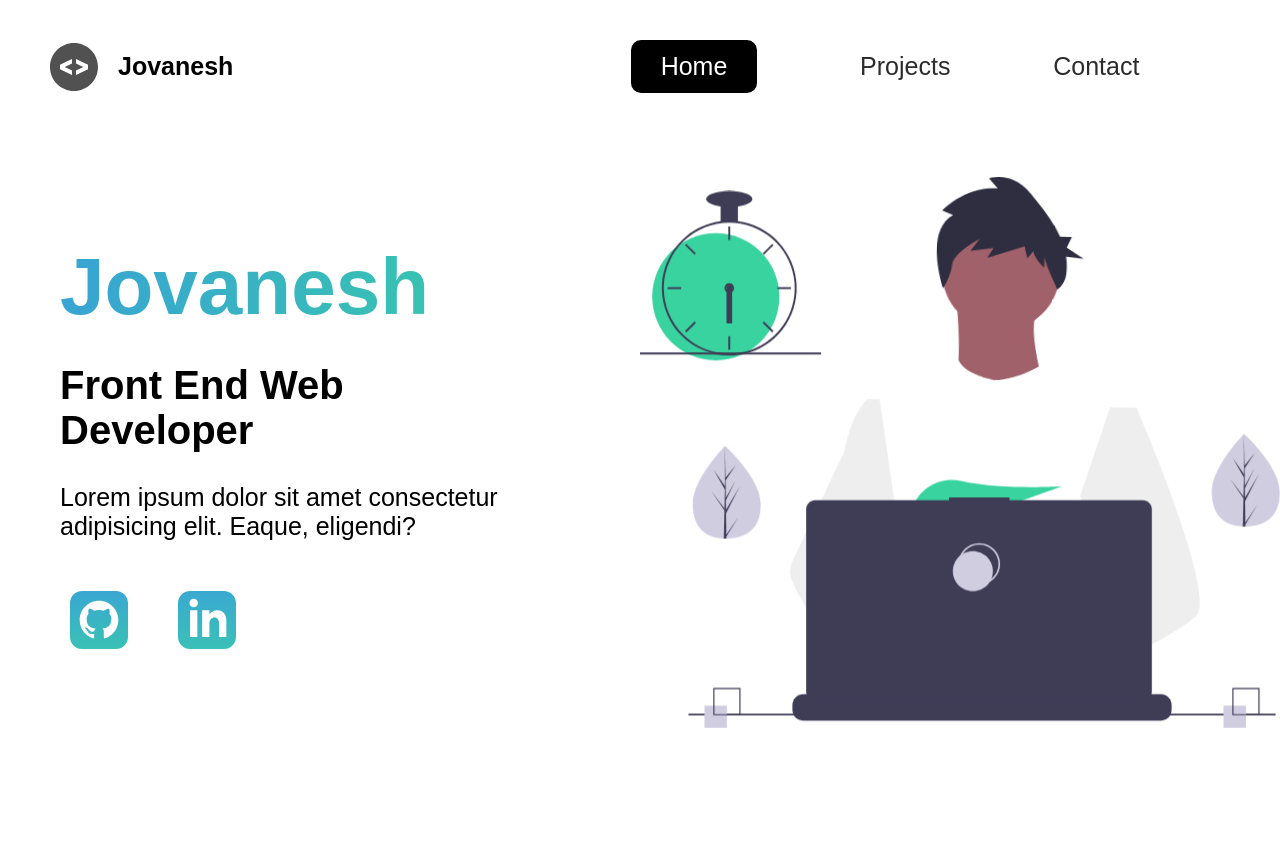
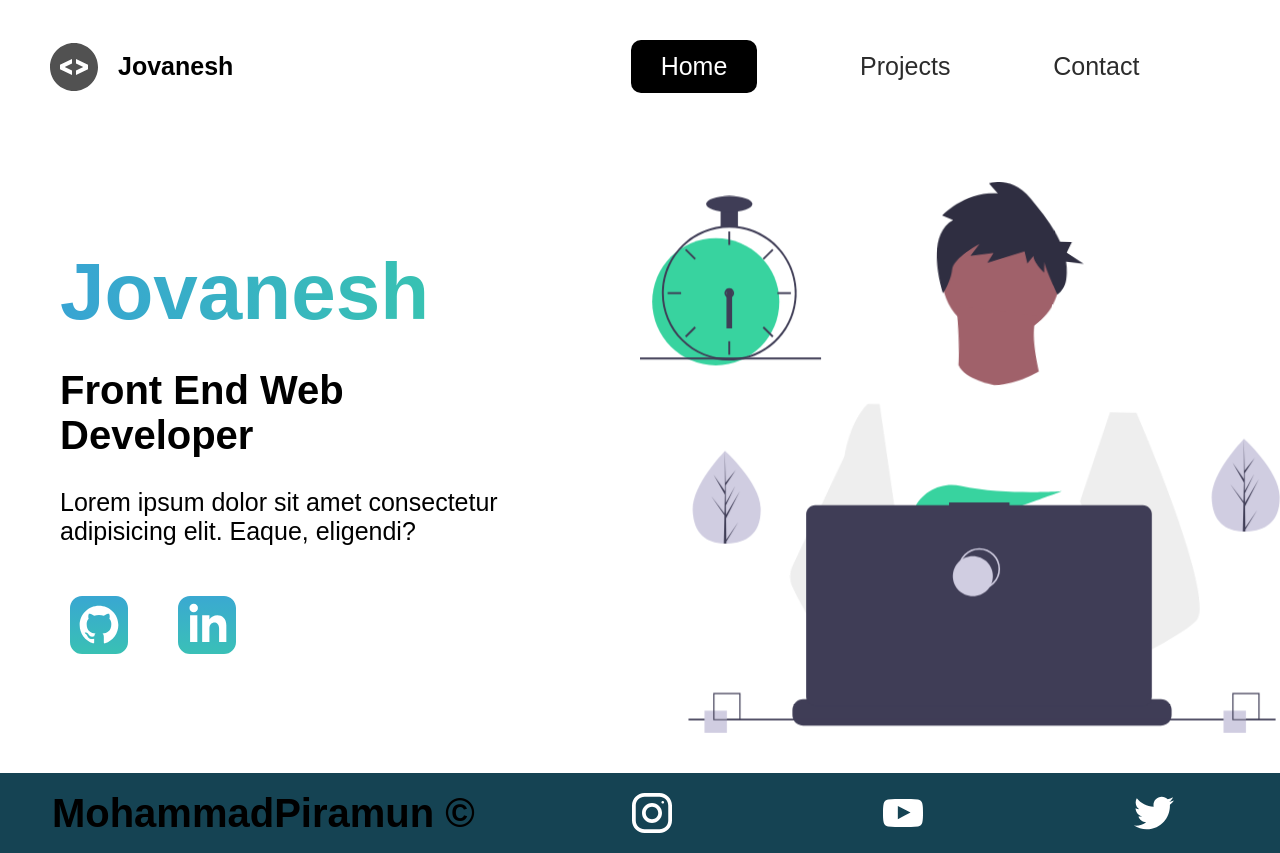
Before and after one commit to Mohammad-jovanesh/Portfolio_Sass, a website: page index.html in a window 1280 px wide. Before the commit the page ends 800 px from the top, so only its background shows below. Drawn offline with Linux system fonts and the light colour scheme.

Commit message:
footer is add...

```diff
--- a/index.html
+++ b/index.html
@@ -164,6 +164,24 @@
 
     </main>
     <!---------- main Ended--------------->
+    <!---------- Footer Start--------------->
+    <footer id="Footer">
+        <h1 class="Footer_Copy">MohammadPiramun &copy;</h1>
+        <div class="social_cions">
+            <a href="#">
+                <img src="./icons/instagram 1.svg" alt="">
+            </a>
+            <a href="#">
+                <img src="./icons/youtube-symbol 1.svg" alt="">
+            </a>
+            <a href="#">
+                <img src="./icons/twitter 1.svg" alt="">
+            </a>
+        </div>
+    </footer>
+    <!---------- Footer End--------------->
+
+
     <script src="./JS/main.js"></script>
 </body>
 
--- /dev/null
+++ b/sass/component/_Footer.scss
@@ -0,0 +1,28 @@
+#Footer {
+    width: 100%;
+    background-color: $background-color;
+    min-height: 10vh;
+    @include FlexDisplay(row, center, space-around);
+
+    z-index: 2;
+    .Footer_Copy {
+        flex: 1 1 30rem;
+        font-size: $header2;
+        text-align: center;
+        color: 0;
+    }
+
+    .social_cions {
+        flex: 2 1 30rem;
+
+        @include FlexDisplay(row, center, space-around);
+        a {
+            width: 4rem;
+            height: 4rem;
+            img {
+                width: 100%;
+                height: 100%;
+            }
+        }
+    }
+}
--- a/sass/component/_header.scss
+++ b/sass/component/_header.scss
@@ -32,7 +32,6 @@
                 right: -100%;
                 z-index: 1000;
                 @include FlexDisplay(column, center, space-evenly);
-
                 .active {
                     width: 80%;
                     background-color: #fff;
@@ -49,7 +48,6 @@
             }
         }
     }
-
     .navbar {
         width: 60%;
         min-height: 10vh;
--- a/sass/component/_hero.scss
+++ b/sass/component/_hero.scss
@@ -1,9 +1,8 @@
 #hero {
     width: 100%;
     min-height: 80vh;
-
     @include FlexDisplay;
-    padding: 1rem 0rem;
+    padding: 1rem 0rem 0rem;
     .hero_content {
         flex: 1 1 30rem;
         padding-left: 15rem;
@@ -52,7 +51,7 @@
     }
     .hero_image {
         flex: 1 1 30rem;
-        z-index: 0;
+        z-index: -1;
         .SplashImage {
             position: absolute;
             bottom: 2%;
--- a/sass/main.scss
+++ b/sass/main.scss
@@ -4,3 +4,4 @@
 @import "component/header";
 @import "component/hero";
 @import "component/BtnBurger";
+@import "component/Footer";
```
Also changed, not shown: css/main.min.css.
